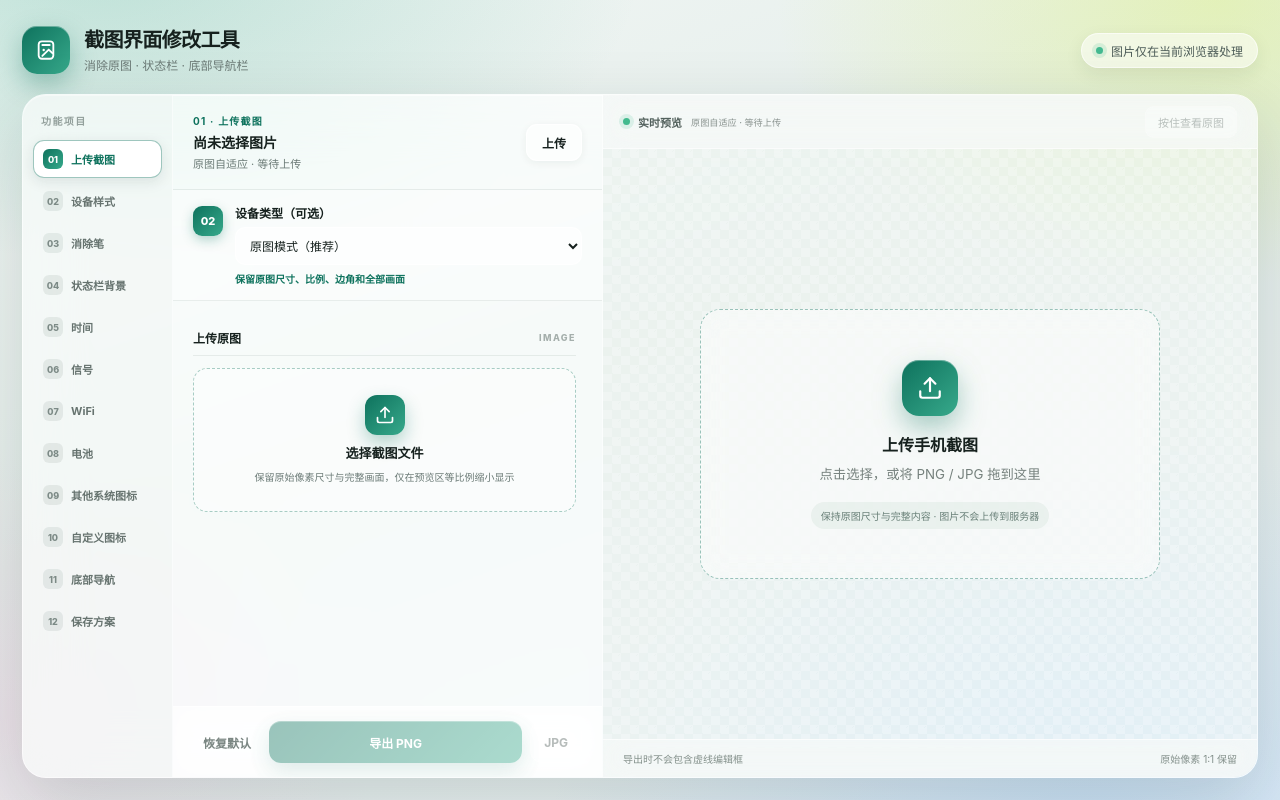
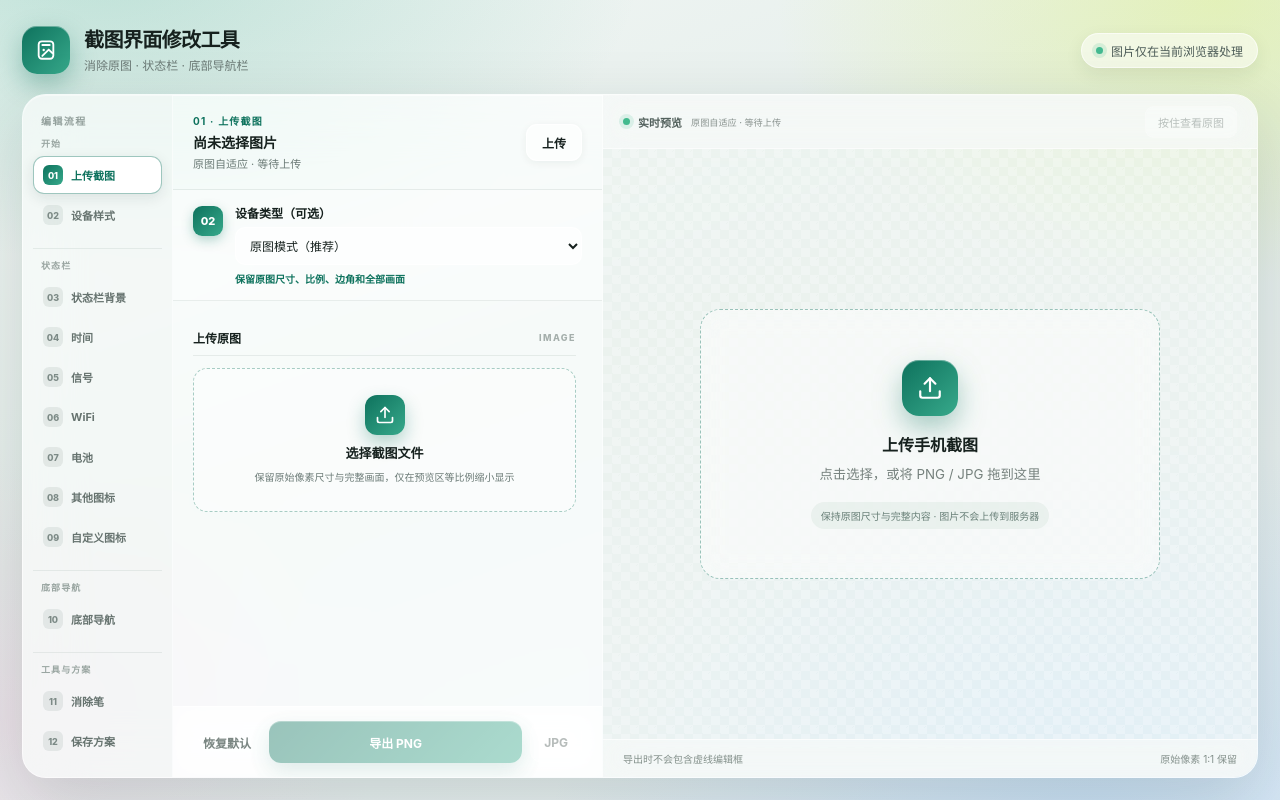
Before and after one commit to wyangming678-oss/screenshot-editor, a Next.js app: page / in a window 1280 px wide. Built offline with nearby package versions, Linux system fonts and the light colour scheme.

Commit message:
Add files via upload

```diff
--- a/app/globals.css
+++ b/app/globals.css
@@ -37,7 +37,10 @@ button:disabled { cursor: not-allowed; opacity: .42; }
 
 .workspace { flex: 1 1 auto; width: 100%; max-width: 1460px; height: auto; min-height: 0; margin: 0 auto; display: grid; grid-template-columns: 150px minmax(340px, 430px) minmax(0, 1fr); overflow: hidden; border: 1px solid var(--line); border-radius: var(--radius); background: var(--glass); backdrop-filter: blur(28px) saturate(1.6); -webkit-backdrop-filter: blur(28px) saturate(1.6); box-shadow: var(--shadow), inset 0 1px 0 rgba(255, 255, 255, .7); }
 .rail { min-height: 0; height: 100%; overflow-y: auto; padding: 16px 10px; display: flex; flex-direction: column; gap: 4px; background: rgba(244, 248, 246, .55); border-right: 1px solid rgba(255, 255, 255, .6); scrollbar-width: thin; }
-.rail-title { padding: 2px 8px 8px; font-size: 10px; font-weight: 800; letter-spacing: .14em; color: #93a09c; }
+.rail-title { padding: 2px 8px 5px; font-size: 10px; font-weight: 800; letter-spacing: .14em; color: #93a09c; }
+.rail-group { display: grid; gap: 2px; }
+.rail-group + .rail-group { margin-top: 10px; padding-top: 10px; border-top: 1px solid rgba(22, 52, 44, .08); }
+.rail-group-title { padding: 0 8px 4px; color: #9aa6a2; font-size: 9px; font-weight: 800; letter-spacing: .12em; }
 .rail button { display: flex; align-items: center; gap: 8px; padding: 9px 10px; border-radius: 11px; background: transparent; color: #66736f; font-size: 11px; font-weight: 700; text-align: left; transition: all .16s ease; }
 .rail button i { font-style: normal; flex: 0 0 auto; width: 20px; height: 20px; display: grid; place-items: center; border-radius: 6px; background: rgba(22, 52, 44, .08); color: #7c8a86; font-size: 9px; font-weight: 800; }
 .rail button:hover { background: rgba(255, 255, 255, .7); }
@@ -242,8 +245,11 @@ input[type="range"]:active::-moz-range-thumb { transform: scale(1.2); }
   .top-header { margin-bottom: 10px; }
   .privacy-pill { display: none; }
   .workspace { flex: 0 0 auto; height: auto; min-height: 0; grid-template-columns: 1fr; overflow: visible; }
-  .rail { flex-direction: row; height: auto; overflow-x: auto; overflow-y: hidden; padding: 10px; border-right: 0; border-bottom: 1px solid rgba(255, 255, 255, .6); }
+  .rail { flex-direction: row; align-items: stretch; height: auto; overflow-x: auto; overflow-y: hidden; padding: 10px; border-right: 0; border-bottom: 1px solid rgba(255, 255, 255, .6); }
   .rail-title { display: none; }
+  .rail-group { flex: 0 0 auto; display: flex; align-items: center; gap: 3px; }
+  .rail-group + .rail-group { margin-top: 0; padding-top: 0; padding-left: 8px; border-top: 0; border-left: 1px solid rgba(22, 52, 44, .1); }
+  .rail-group-title { padding: 0 4px 0 2px; font-size: 8px; letter-spacing: .08em; writing-mode: vertical-rl; }
   .rail button { flex: 0 0 auto; }
   .control-panel { height: auto; border-right: 0; border-bottom: 1px solid rgba(255, 255, 255, .55); }
   .controls-scroll { max-height: 520px; }
--- a/app/page.js
+++ b/app/page.js
@@ -3,10 +3,30 @@
 import { useCallback, useEffect, useMemo, useRef, useState } from "react";
 import { IconLogo, IconUpload, NOTICE_ICONS, NAV_ICONS, NavPreview, BatteryPreview } from "./icons.js";
 
-const SECTIONS = [
-  ["upload", "上传截图"], ["device", "设备样式"], ["erase", "消除笔"], ["topbg", "状态栏背景"],
-  ["time", "时间"], ["signal", "信号"], ["wifi", "WiFi"], ["battery", "电池"],
-  ["other", "其他系统图标"], ["custom", "自定义图标"], ["bottom", "底部导航"], ["presets", "保存方案"],
+const NAV_GROUPS = [
+  {
+    id: "start",
+    label: "开始",
+    items: [["upload", "上传截图", "01"], ["device", "设备样式", "02"]],
+  },
+  {
+    id: "status",
+    label: "状态栏",
+    items: [
+      ["topbg", "状态栏背景", "03"], ["time", "时间", "04"], ["signal", "信号", "05"],
+      ["wifi", "WiFi", "06"], ["battery", "电池", "07"], ["other", "其他图标", "08"], ["custom", "自定义图标", "09"],
+    ],
+  },
+  {
+    id: "navigation",
+    label: "底部导航",
+    items: [["bottom", "底部导航", "10"]],
+  },
+  {
+    id: "tools",
+    label: "工具与方案",
+    items: [["erase", "消除笔", "11"], ["presets", "保存方案", "12"]],
+  },
 ];
 
 const OFF_ITEM = { on: false, side: "right", size: 100, dx: 0, dy: 0 };
@@ -112,6 +132,43 @@ const DEVICE_PATCH = {
   oneui: { signalShape: 6, wifiStyle: 4, batteryType: 1, bottomStyle: "samsung" },
   pixel: { signalShape: 6, wifiStyle: 3, batteryType: 7, bottomStyle: "gestureThin" },
 };
+
+// System icons are not interchangeable between platforms. These metrics keep
+// the same logical controls while preserving each platform's optical rhythm.
+const DEVICE_METRICS = {
+  original: {
+    top: { iconScale: 1, groupGap: 6, sideMargin: 8, centerOffset: 0.5, textScale: 1 },
+    bottom: { iconScale: 1, y: 0.49, stroke: 1.7 },
+  },
+  ios: {
+    top: { iconScale: 0.96, groupGap: 5.3, sideMargin: 8.5, centerOffset: 0.35, textScale: 0.98 },
+    bottom: { iconScale: 0.96, y: 0.72, stroke: 1.7 },
+  },
+  pixel: {
+    top: { iconScale: 0.94, groupGap: 5.6, sideMargin: 8.5, centerOffset: 0.25, textScale: 0.96 },
+    bottom: { iconScale: 0.98, y: 0.49, stroke: 1.55 },
+  },
+  harmony: {
+    top: { iconScale: 1.03, groupGap: 5.8, sideMargin: 7.5, centerOffset: 0.65, textScale: 1 },
+    bottom: { iconScale: 1.03, y: 0.5, stroke: 1.85 },
+  },
+  hyperos: {
+    top: { iconScale: 1.02, groupGap: 5.6, sideMargin: 7.5, centerOffset: 0.45, textScale: 1 },
+    bottom: { iconScale: 1.04, y: 0.5, stroke: 1.75 },
+  },
+  origin: {
+    top: { iconScale: 0.98, groupGap: 5.9, sideMargin: 8, centerOffset: 0.45, textScale: 0.98 },
+    bottom: { iconScale: 1.02, y: 0.5, stroke: 1.7 },
+  },
+  oneui: {
+    top: { iconScale: 1.04, groupGap: 5.2, sideMargin: 7.5, centerOffset: 0.55, textScale: 1.02 },
+    bottom: { iconScale: 1.04, y: 0.5, stroke: 1.8 },
+  },
+};
+
+function getDeviceMetrics(deviceType) {
+  return DEVICE_METRICS[deviceType] || DEVICE_METRICS.original;
+}
 
 const BATTERY_TYPES = [
   [1, "电池 1", "Samsung · 数字回圈"],
@@ -1109,8 +1166,9 @@ function getItem(c, id) {
 }
 
 function buildTopElements(ctx, w, c, customImages) {
+  const metrics = getDeviceMetrics(c.deviceType);
   const base = Math.max(0.62, w / 390);
-  const gs = base * Math.max(0.6, Math.min(1.6, c.iconScale / 100)) * 1.35;
+  const gs = base * Math.max(0.6, Math.min(1.6, c.iconScale / 100)) * 1.35 * metrics.top.iconScale;
   const els = [];
   const wifiFirst = c.wifiSimOrder === "wifiFirst";
   const wifiOrder = wifiFirst ? 26 : 44;
@@ -1231,11 +1289,12 @@ function buildTopElements(ctx, w, c, customImages) {
 
 function drawTop(ctx, img, w, h, c, customImages) {
   const th = h * c.topHeight / 100;
-  const scale = Math.max(0.62, w / 390);
+  const metrics = getDeviceMetrics(c.deviceType);
+  const scale = Math.max(0.62, w / 390) * metrics.top.textScale;
   coverRegion(ctx, img, 0, 0, w, th, c.topStyle, c.topColor, c.topOpacity);
-  const cy = th / 2 + 0.5 * scale;
-  const gap = 6 * scale;
-  const margin = 8 * scale;
+  const cy = th / 2 + metrics.top.centerOffset * scale;
+  const gap = metrics.top.groupGap * scale;
+  const margin = metrics.top.sideMargin * scale;
 
   const weight = Math.max(100, Math.min(900, c.timeWeight));
   const timeFont = `${weight} ${18 * scale * (c.timeSize / 100)}px -apple-system, BlinkMacSystemFont, "Segoe UI", sans-serif`;
@@ -1285,78 +1344,110 @@ function drawTop(ctx, img, w, h, c, customImages) {
 }
 
 const NAV_PATH_DATA = {
-  home: ["M3 9l9-7 9 7v11a2 2 0 0 1-2 2H5a2 2 0 0 1-2-2z", "M9 22V12h6v10"],
-  search: ["M18.5 11a7.5 7.5 0 1 1-15 0 7.5 7.5 0 0 1 15 0z", "M21 21l-4.65-4.65"],
+  home: ["M12 3.5 4.2 9.3v9.5a1.8 1.8 0 0 0 1.8 1.8h12a1.8 1.8 0 0 0 1.8-1.8V9.3z", "M9.2 20.6v-7.4h5.6v7.4"],
+  search: ["M18.2 10.8a7.2 7.2 0 1 1-14.4 0 7.2 7.2 0 0 1 14.4 0z", "M20.8 20.8l-4.5-4.5"],
   plus: ["M12 5v14", "M5 12h14"],
-  user: ["M20 21v-2a4 4 0 0 0-4-4H8a4 4 0 0 0-4 4v2", "M16 7a4 4 0 1 1-8 0 4 4 0 0 1 8 0z"],
-  chat: ["M21 11.5a8.4 8.4 0 0 1-.9 3.8 8.5 8.5 0 0 1-7.6 4.7 8.4 8.4 0 0 1-3.8-.9L3 21l1.9-5.7a8.4 8.4 0 0 1-.9-3.8 8.5 8.5 0 0 1 4.7-7.6 8.4 8.4 0 0 1 3.8-.9h.5a8.5 8.5 0 0 1 8 8v.5z"],
-  phone: ["M22 16.9v3a2 2 0 0 1-2.2 2 19.8 19.8 0 0 1-8.6-3.1 19.5 19.5 0 0 1-6-6A19.8 19.8 0 0 1 2.1 4.2 2 2 0 0 1 4.1 2h3a2 2 0 0 1 2 1.7c.1 1 .4 1.9.7 2.8a2 2 0 0 1-.5 2.1L8.1 9.9a16 16 0 0 0 6 6l1.3-1.3a2 2 0 0 1 2.1-.4c.9.3 1.8.6 2.8.7a2 2 0 0 1 1.7 2z"],
-  camera: ["M23 19a2 2 0 0 1-2 2H3a2 2 0 0 1-2-2V8a2 2 0 0 1 2-2h4l2-3h6l2 3h4a2 2 0 0 1 2 2z", "M16 13a4 4 0 1 1-8 0 4 4 0 0 1 8 0z"],
+  user: ["M20.5 20.8v-1.4a4.3 4.3 0 0 0-4.3-4.3H7.8a4.3 4.3 0 0 0-4.3 4.3v1.4", "M16.3 7.4a4.3 4.3 0 1 1-8.6 0 4.3 4.3 0 0 1 8.6 0z"],
+  chat: ["M20.6 11.5a8.3 8.3 0 0 1-8.3 8.3 8.5 8.5 0 0 1-3.5-.8L4 20.6l1.6-4.8a8.3 8.3 0 1 1 15-4.3z"],
+  phone: ["M20.4 15.8v3a1.8 1.8 0 0 1-2 1.8 18.8 18.8 0 0 1-8.4-3 18.4 18.4 0 0 1-5.8-5.8 18.8 18.8 0 0 1-3-8.4 1.8 1.8 0 0 1 1.8-2h3a1.8 1.8 0 0 1 1.8 1.6c.1.9.3 1.8.7 2.6a1.8 1.8 0 0 1-.4 1.9L7 8.8a15.1 15.1 0 0 0 5.7 5.7l1.3-1.3a1.8 1.8 0 0 1 1.9-.4c.8.4 1.7.6 2.6.7a1.8 1.8 0 0 1 1.9 2.3z"],
+  camera: ["M20.8 19.8H3.2a2 2 0 0 1-2-2V8.4a2 2 0 0 1 2-2h3.5l1.6-2.7h5.8l1.6 2.7h3.5a2 2 0 0 1 2 2v9.4a2 2 0 0 1-2 2z", "M16 13.1a4 4 0 1 1-8 0 4 4 0 0 1 8 0z"],
   heart: ["M20.8 4.6a5.5 5.5 0 0 0-7.8 0L12 5.7l-1.1-1.1a5.5 5.5 0 0 0-7.8 7.8l1.1 1.1L12 21.2l7.8-7.7 1.1-1.1a5.5 5.5 0 0 0 0-7.8z"],
 };
 
+const NAV_RENDER_METRICS = {
+  original: { stroke: 1.7, scale: 1, cap: "round", join: "round" },
+  ios: { stroke: 1.65, scale: 0.96, cap: "round", join: "round" },
+  pixel: { stroke: 1.55, scale: 0.98, cap: "round", join: "round" },
+  harmony: { stroke: 1.85, scale: 1.02, cap: "round", join: "round" },
+  hyperos: { stroke: 1.75, scale: 1.02, cap: "round", join: "round" },
+  origin: { stroke: 1.7, scale: 1, cap: "round", join: "round" },
+  oneui: { stroke: 1.8, scale: 1.03, cap: "round", join: "round" },
+};
+
+const NAV_KEY_METRICS = {
+  android: { stroke: 1.65, back: 5.5, home: 5.8, recent: 5.5 },
+  threeLeft: { stroke: 1.7, back: 5.5, home: 6, recent: 5.5 },
+  threeRight: { stroke: 1.7, back: 5.5, home: 6, recent: 5.5 },
+  samsung: { stroke: 1.55, back: 5.2, home: 5.8, recent: 5.4 },
+  vivo: { stroke: 1.65, back: 5.4, home: 6, recent: 5.4 },
+  xiaomi: { stroke: 1.8, back: 5.7, home: 5.8, recent: 5.2 },
+  huawei: { stroke: 1.85, back: 5.8, home: 5.8, recent: 5.5 },
+};
+
 let navPathCache = null;
 
-function drawNavIcon(ctx, type, x, y, size, color) {
+function drawNavIcon(ctx, type, x, y, size, color, deviceType = "original") {
   if (!navPathCache) {
     navPathCache = Object.fromEntries(
       Object.entries(NAV_PATH_DATA).map(([key, arr]) => [key, arr.map((d) => new Path2D(d))])
     );
   }
   const paths = navPathCache[type] || navPathCache.home;
-  const g = size / 24;
+  const metrics = NAV_RENDER_METRICS[deviceType] || NAV_RENDER_METRICS.original;
+  const g = size / 24 * metrics.scale;
   ctx.save();
   ctx.translate(x - 12 * g, y - 12 * g);
   ctx.scale(g, g);
   ctx.strokeStyle = color;
-  ctx.lineWidth = 2;
-  ctx.lineCap = "round";
-  ctx.lineJoin = "round";
+  ctx.lineWidth = metrics.stroke;
+  ctx.lineCap = metrics.cap;
+  ctx.lineJoin = metrics.join;
   for (const path of paths) ctx.stroke(path);
   ctx.restore();
 }
 
 function drawThreeKeys(ctx, style, w, cy, scale, color) {
+  const metrics = NAV_KEY_METRICS[style] || NAV_KEY_METRICS.android;
   ctx.strokeStyle = color;
   ctx.fillStyle = color;
   ctx.lineCap = "round";
   ctx.lineJoin = "round";
-  ctx.lineWidth = 1.7 * scale;
+  ctx.lineWidth = metrics.stroke * scale;
   const back = (x, dir) => {
     ctx.beginPath();
-    ctx.moveTo(x + 5.5 * scale * dir, cy - 6 * scale);
-    ctx.lineTo(x - 5.5 * scale * dir, cy);
-    ctx.lineTo(x + 5.5 * scale * dir, cy + 6 * scale);
-    if (style === "huawei") ctx.closePath();
-    ctx.stroke();
+    ctx.moveTo(x + metrics.back * scale * dir, cy - metrics.back * scale);
+    ctx.lineTo(x - metrics.back * scale * dir, cy);
+    ctx.lineTo(x + metrics.back * scale * dir, cy + metrics.back * scale);
+    if (style === "android") {
+      ctx.closePath();
+      ctx.fill();
+    } else {
+      if (style === "huawei") ctx.closePath();
+      ctx.stroke();
+    }
   };
   const recent = (x) => {
     if (style === "samsung") {
       ctx.beginPath();
-      ctx.moveTo(x, cy - 6 * scale);
-      ctx.lineTo(x, cy + 6 * scale);
+      ctx.moveTo(x - 3 * scale, cy - 4.5 * scale);
+      ctx.lineTo(x - 3 * scale, cy + 4.5 * scale);
+      ctx.moveTo(x, cy - 4.5 * scale);
+      ctx.lineTo(x, cy + 4.5 * scale);
+      ctx.moveTo(x + 3 * scale, cy - 4.5 * scale);
+      ctx.lineTo(x + 3 * scale, cy + 4.5 * scale);
       ctx.stroke();
     } else if (style === "xiaomi") {
-      roundedRect(ctx, x - 5.5 * scale, cy - 5.5 * scale, 11 * scale, 11 * scale, 1.5 * scale);
+      roundedRect(ctx, x - metrics.recent * scale, cy - metrics.recent * scale, metrics.recent * 2 * scale, metrics.recent * 2 * scale, 1.5 * scale);
       ctx.stroke();
     } else if (style === "huawei") {
-      roundedRect(ctx, x - 5.5 * scale, cy - 5.5 * scale, 11 * scale, 11 * scale, 1.8 * scale);
+      roundedRect(ctx, x - metrics.recent * scale, cy - metrics.recent * scale, metrics.recent * 2 * scale, metrics.recent * 2 * scale, 1.8 * scale);
       ctx.stroke();
     } else {
-      ctx.strokeRect(x - 5.5 * scale, cy - 5.5 * scale, 11 * scale, 11 * scale);
+      ctx.strokeRect(x - metrics.recent * scale, cy - metrics.recent * scale, metrics.recent * 2 * scale, metrics.recent * 2 * scale);
     }
+  };
+  const home = (x) => {
+    ctx.beginPath();
+    ctx.arc(x, cy, metrics.home * scale, 0, Math.PI * 2);
+    ctx.stroke();
   };
   if (style === "threeRight") {
     recent(w * .27);
-    ctx.beginPath();
-    ctx.arc(w * .5, cy, 6 * scale, 0, Math.PI * 2);
-    ctx.stroke();
+    home(w * .5);
     back(w * .73, -1);
   } else {
     back(w * .27, 1);
-    ctx.beginPath();
-    ctx.arc(w * .5, cy, 6 * scale, 0, Math.PI * 2);
-    ctx.stroke();
+    home(w * .5);
     recent(w * .73);
   }
 }
@@ -1367,7 +1458,7 @@ function drawBrandNavigation(ctx, style, w, y, bh, scale, color) {
   ctx.fillStyle = color;
   ctx.lineCap = "round";
   ctx.lineJoin = "round";
-  ctx.lineWidth = 1.7 * scale;
+  ctx.lineWidth = (NAV_KEY_METRICS[style]?.stroke || 1.7) * scale;
   if (style === "vivo") {
     const left = w * .27;
     [-4, 0, 4].forEach((offset) => {
@@ -1392,15 +1483,23 @@ function drawBrandNavigation(ctx, style, w, y, bh, scale, color) {
 function drawBottom(ctx, img, w, h, c) {
   const bh = h * c.bottomHeight / 100;
   const y = h - bh;
+  const styleDevice = {
+    samsung: "oneui",
+    vivo: "origin",
+    xiaomi: "hyperos",
+    huawei: "harmony",
+  }[c.bottomStyle];
+  const navDeviceType = c.deviceType !== "original" ? c.deviceType : (styleDevice || "original");
+  const metrics = getDeviceMetrics(navDeviceType);
   const scale = Math.max(0.62, w / 390);
   coverRegion(ctx, img, 0, y, w, bh, c.bottomCover, c.bottomColor, c.bottomOpacity);
   const color = c.bottomIconColor;
-  const navScale = Math.max(0.6, Math.min(1.6, (c.navIconScale || 100) / 100));
+  const navScale = Math.max(0.6, Math.min(1.6, (c.navIconScale || 100) / 100)) * metrics.bottom.iconScale;
   if (c.bottomStyle === "gesture" || c.bottomStyle === "gestureThin") {
     ctx.fillStyle = color;
     ctx.globalAlpha = 0.92;
     const barH = c.bottomStyle === "gestureThin" ? Math.max(1.6 * scale, bh * 0.04) : Math.max(3 * scale, bh * 0.085);
-    roundedRect(ctx, w * 0.34, y + bh * 0.72, w * 0.32, barH, 999);
+    roundedRect(ctx, w * 0.34, y + bh * metrics.bottom.y, w * 0.32, barH, 999);
     ctx.fill();
     ctx.globalAlpha = 1;
   } else if (["android", "threeLeft", "threeRight", "samsung", "vivo", "xiaomi", "huawei"].includes(c.bottomStyle)) {
@@ -1419,24 +1518,39 @@ function drawBottom(ctx, img, w, h, c) {
     const cy = y + bh * .49;
     for (let i = 0; i < count; i += 1) {
       const x = count === 1 ? w / 2 : left + (right - left) * i / (count - 1);
-      drawNavIcon(ctx, c.navIcons[i], x, cy, Math.min(25 * scale, bh * .38) * navScale, color);
+      drawNavIcon(ctx, c.navIcons[i], x, cy, Math.min(25 * scale, bh * .38) * navScale, color, navDeviceType);
     }
   }
 }
 
 function renderCanvas(canvas, img, config, strokes = [], customImages = {}, originalOnly = false) {
   if (!canvas || !img) return;
-  canvas.width = img.naturalWidth;
-  canvas.height = img.naturalHeight;
-  const ctx = canvas.getContext("2d", { alpha: false });
+  const outputWidth = img.naturalWidth;
+  const outputHeight = img.naturalHeight;
+  canvas.width = outputWidth;
+  canvas.height = outputHeight;
+  const outputCtx = canvas.getContext("2d", { alpha: false });
+  outputCtx.imageSmoothingEnabled = true;
+  outputCtx.imageSmoothingQuality = "high";
+
+  // Render small system glyphs larger than the final image, then downsample.
+  // This preserves 1:1 export dimensions while producing cleaner curves.
+  const maxDimension = Math.max(outputWidth, outputHeight);
+  const oversample = Math.min(2, Math.max(1, 2000 / maxDimension));
+  const working = document.createElement("canvas");
+  working.width = Math.round(outputWidth * oversample);
+  working.height = Math.round(outputHeight * oversample);
+  const ctx = working.getContext("2d", { alpha: false });
   ctx.imageSmoothingEnabled = true;
   ctx.imageSmoothingQuality = "high";
-  ctx.drawImage(img, 0, 0);
+  ctx.scale(oversample, oversample);
+  ctx.drawImage(img, 0, 0, outputWidth, outputHeight);
   if (!originalOnly) {
-    drawEraseStrokes(ctx, strokes, canvas.width, canvas.height, config);
-    drawTop(ctx, img, canvas.width, canvas.height, config, customImages);
-    drawBottom(ctx, img, canvas.width, canvas.height, config);
-  }
+    drawEraseStrokes(ctx, strokes, outputWidth, outputHeight, config);
+    drawTop(ctx, img, outputWidth, outputHeight, config, customImages);
+    drawBottom(ctx, img, outputWidth, outputHeight, config);
+  }
+  outputCtx.drawImage(working, 0, 0, working.width, working.height, 0, 0, outputWidth, outputHeight);
 }
 
 function Range({ label, value, min, max, step = 1, suffix = "", onChange }) {
@@ -1547,7 +1661,14 @@ export default function Home() {
   }, [image, config, eraseStrokes, customImages, originalOnly]);
 
   const openFile = useCallback((file) => {
-    if (!file || !file.type.startsWith("image/")) return;
+    const fileName = file?.name || "";
+    const fileType = file?.type || "";
+    const isImage = fileType.startsWith("image/") || /\.(png|jpe?g|webp)$/i.test(fileName);
+    if (!file || !isImage) {
+      window.alert("请选择 PNG、JPG、JPEG 或 WebP 图片。");
+      return;
+    }
+
     const url = URL.createObjectURL(file);
     const next = new Image();
     next.onload = () => {
@@ -1555,9 +1676,13 @@ export default function Home() {
         if (prev?.src?.startsWith("blob:")) URL.revokeObjectURL(prev.src);
         return next;
       });
-      setFileName(file.name.replace(/\.[^.]+$/, ""));
+      setFileName(fileName.replace(/\.[^.]+$/, ""));
       setEraseStrokes([]);
       setEraseMode("off");
+    };
+    next.onerror = () => {
+      URL.revokeObjectURL(url);
+      window.alert("图片读取失败，请换一张 PNG、JPG、JPEG 或 WebP 图片重试。");
     };
     next.src = url;
   }, []);
@@ -1725,11 +1850,16 @@ export default function Home() {
 
       <section className="workspace">
         <nav className="rail">
-          <span className="rail-title">功能项目</span>
-          {SECTIONS.map(([id, label], i) => (
-            <button key={id} className={section === id ? "active" : ""} onClick={() => setSection(id)}>
-              <i>{String(i + 1).padStart(2, "0")}</i>{label}
-            </button>
+          <span className="rail-title">编辑流程</span>
+          {NAV_GROUPS.map((group) => (
+            <div className="rail-group" key={group.id}>
+              <span className="rail-group-title">{group.label}</span>
+              {group.items.map(([id, label, number]) => (
+                <button key={id} className={section === id ? "active" : ""} aria-current={section === id ? "page" : undefined} onClick={() => setSection(id)}>
+                  <i>{number}</i>{label}
+                </button>
+              ))}
+            </div>
           ))}
         </nav>
 
@@ -1740,8 +1870,8 @@ export default function Home() {
               <strong>{fileName || "尚未选择图片"}</strong>
               <small>原图自适应 · {image ? sizeText : "等待上传"}</small>
             </div>
-            <button className="secondary" onClick={() => fileRef.current?.click()}>{image ? "更换" : "上传"}</button>
-            <input ref={fileRef} hidden type="file" accept="image/png,image/jpeg,image/webp" onChange={(e) => openFile(e.target.files?.[0])} />
+            <button type="button" className="secondary" onClick={() => fileRef.current?.click()}>{image ? "更换" : "上传"}</button>
+            <input ref={fileRef} hidden type="file" accept=".png,.jpg,.jpeg,.webp,image/png,image/jpeg,image/webp" onClick={(e) => { e.currentTarget.value = ""; }} onChange={(e) => openFile(e.target.files?.[0])} />
           </div>
 
           <div className="device-row">
@@ -1758,7 +1888,7 @@ export default function Home() {
           <div className="controls-scroll">
             {section === "upload" && <>
               <SectionTitle em="IMAGE">上传原图</SectionTitle>
-              <button className="drop-card" onClick={() => fileRef.current?.click()}>
+              <button type="button" className="drop-card" onClick={() => fileRef.current?.click()}>
                 <span className="drop-icon"><IconUpload size={20} /></span>
                 <strong>选择截图文件</strong>
                 <small>保留原始像素尺寸与完整画面，仅在预览区等比例缩小显示</small>
--- /dev/null
+++ b/hosting.json
@@ -0,0 +1,3 @@
+{
+  "project_id": "appgprj_6a9700a2cb588191bf9afb5de451cf9a"
+}
```
